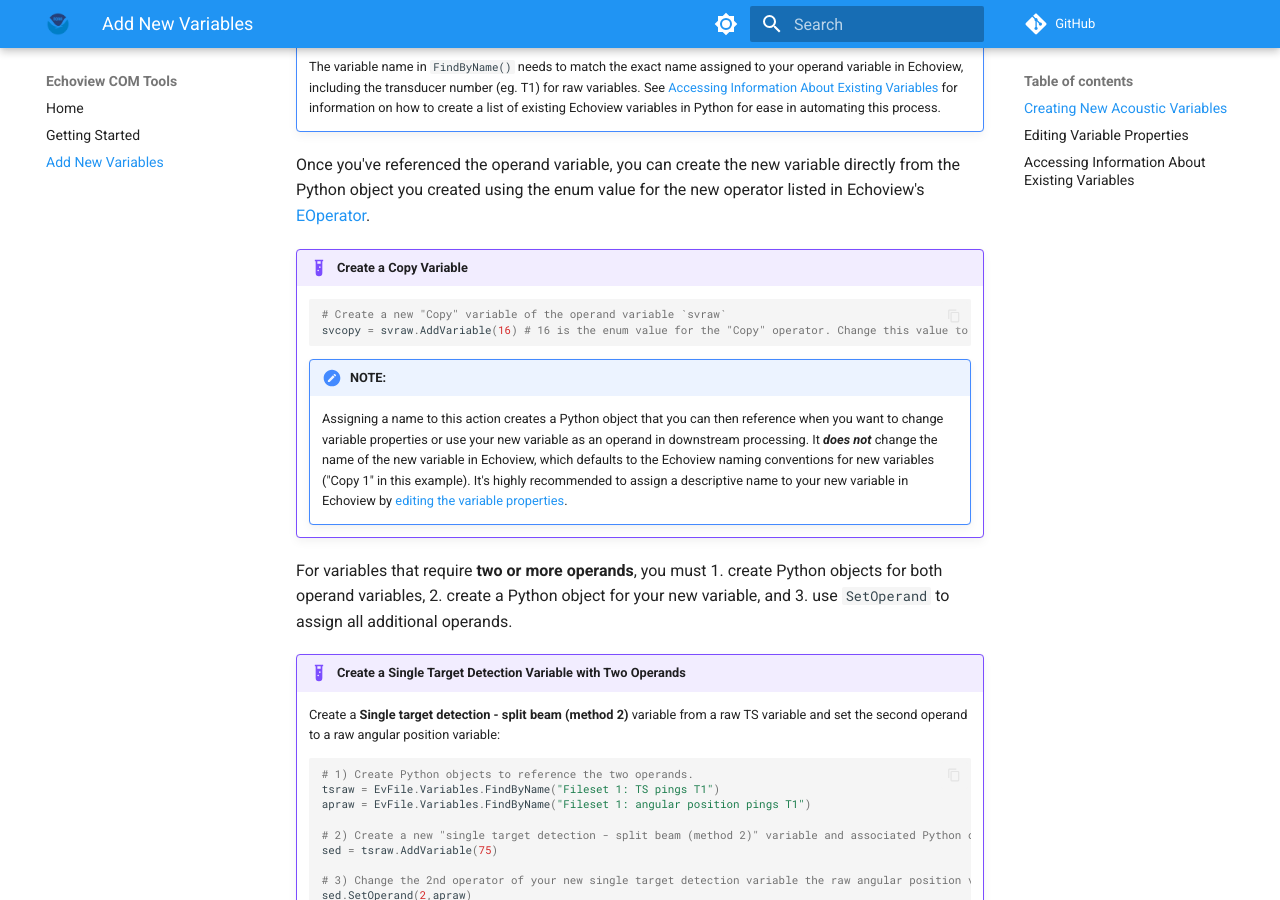
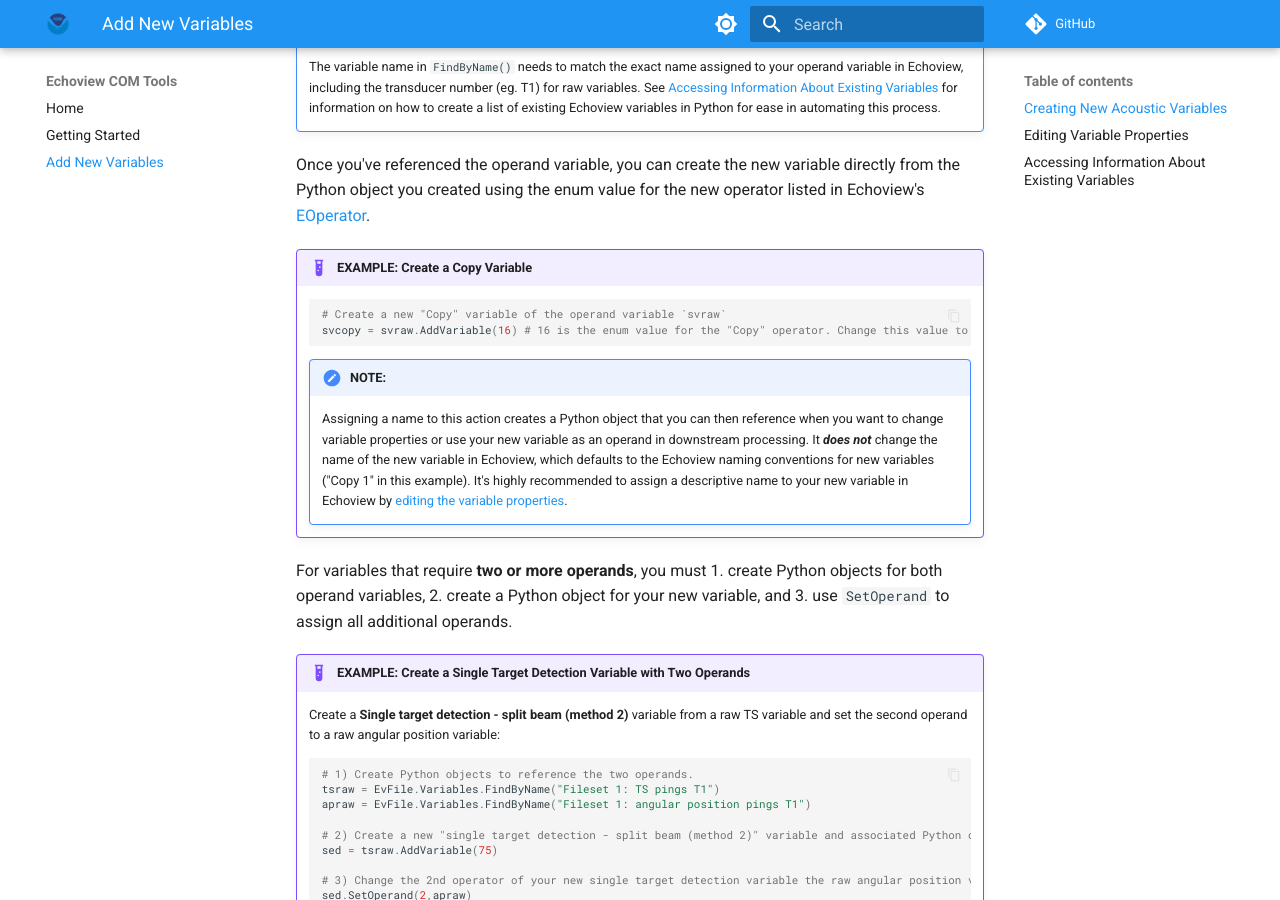
Before and after one commit to AllisonLWhiteSEFSC/Echoview_COM_Tools, an MkDocs documentation site: the page built from docs/add_new_variables.md, in a window 1280 px wide and 900 px high, scrolled down 528 px. Built offline with MkDocs 1.6.1 and Material for MkDocs 9.7.7, drawn with Linux system fonts in a browser that asks for light colours; comment, search, counter and statistics services are not loaded.

Commit message:
Update add_new_variables.md

````diff
--- a/docs/add_new_variables.md
+++ b/docs/add_new_variables.md
@@ -16,7 +16,7 @@ svraw = EvFile.Variables.FindByName("Fileset 1: Sv pings T1")
 
 Once you've referenced the operand variable, you can create the new variable directly from the Python object you created using the enum value for the new operator listed in Echoview's [EOperator](https://support.echoview.com/WebHelp/How_To/Run_Echoview_Using_Scripts/COM_Objects/EOperator.htm).
 
-!!! example "Create a Copy Variable"
+!!! example "EXAMPLE: Create a Copy Variable"
 
     ```python
     # Create a new "Copy" variable of the operand variable `svraw`
@@ -31,7 +31,7 @@ For variables that require **two or more operands**, you must
 2. create a Python object for your new variable, and
 3. use `SetOperand` to assign all additional operands.
 
-!!! example "Create a Single Target Detection Variable with Two Operands"
+!!! example "EXAMPLE: Create a Single Target Detection Variable with Two Operands"
     Create a **Single target detection - split beam (method 2)** variable from a raw TS variable and set the second operand to a raw angular position variable:
 
     ```python
````
